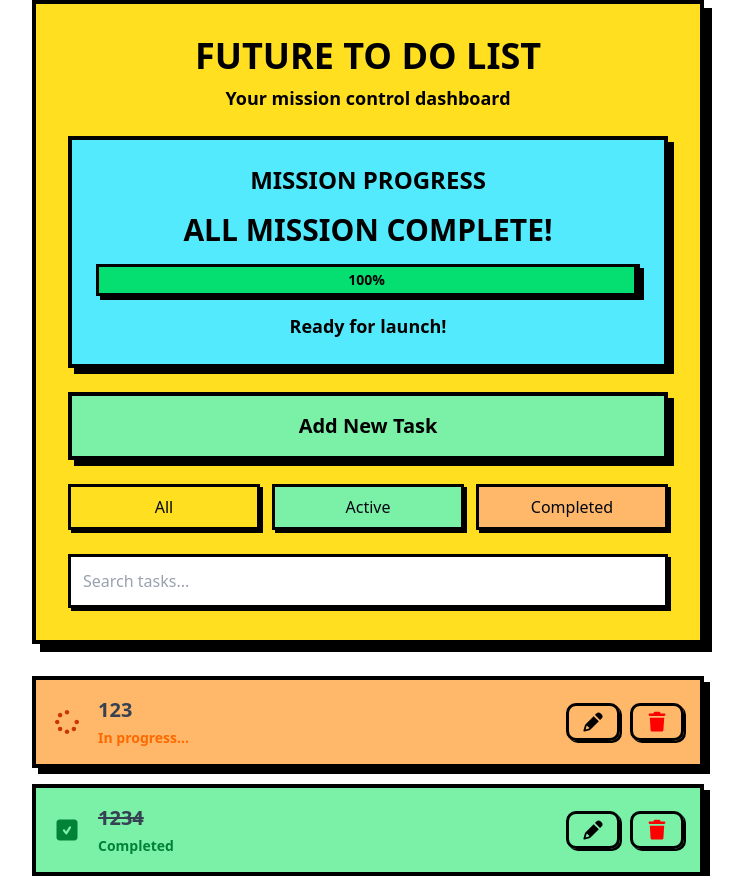
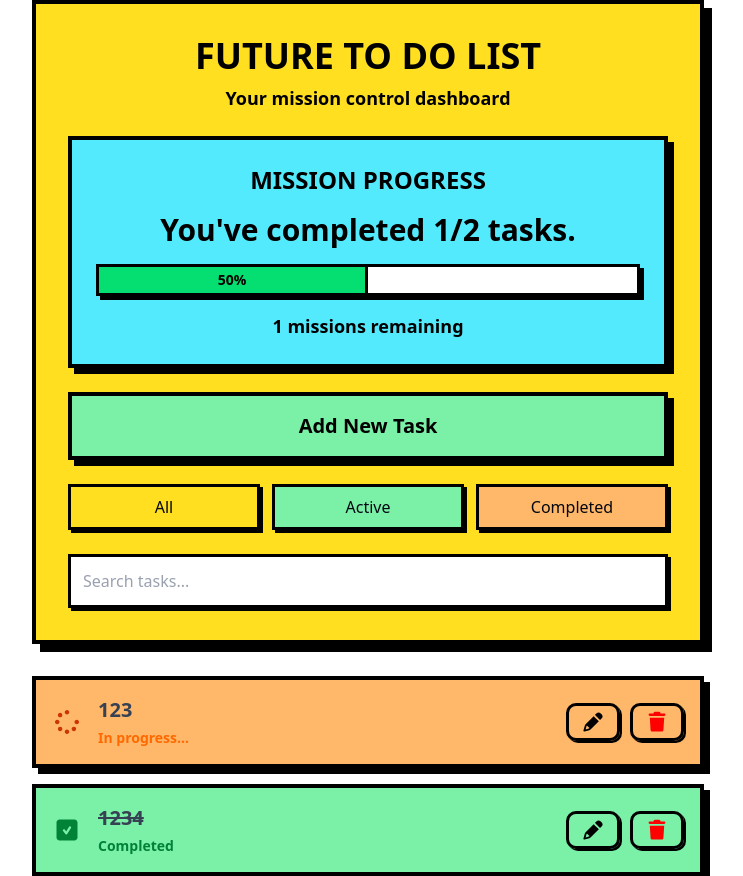
Before and after one commit to anh26tran11/TODOLIST, a React (Vite) app: page / in a window 1280 px wide. Shown: the whole page, without its empty margins (272-1015 px from the left). Built offline with nearby package versions, Linux system fonts and the light colour scheme.

Commit message:
Implement state management for list items and enhance TodoHeader and TodoItem components with task statistics and event handlers

```diff
--- a/src/App.jsx
+++ b/src/App.jsx
@@ -4,7 +4,7 @@ import viteLogo from "/vite.svg";
 import TodoHeader from "./components/TodoHeader";
 import TodoItem from "./components/TodoItem";
 function App() {
-  const listItem = [
+  const [listItem, setListItem] = useState([
     {
       id: 1,
       name: "123",
@@ -15,7 +15,20 @@ function App() {
       name: "1234",
       isCompleted: true,
     },
-  ];
+  ]);
+  const handleDelete = (id) => {
+    setListItem(listItem.filter((item) => item.id !== id));
+  };
+  const handleStatus = (id) => {
+    setListItem(
+      listItem.map((item) =>
+        item.id === id ? { ...item, isCompleted: !item.isCompleted } : item
+      )
+    );
+  };
+  const totalTask = listItem.length;
+  const completedTask = listItem.filter((item) => item.isCompleted).length;
+  const inprogressTask = totalTask - completedTask;
   return (
     <div className="max-w-2xl mx-auto">
       <div className="bg-yellow-300 border-4 border-black shadow-[8px_8px_0px_0px_rgba(0,0,0,1)] rounded-none p-8 mb-8">
@@ -25,7 +38,11 @@ function App() {
         <p class="text-lg font-bold text-black text-center mb-6">
           Your mission control dashboard
         </p>
-        <TodoHeader />
+        <TodoHeader
+          totalTask={totalTask}
+          completedTask={completedTask}
+          inprogressTask={inprogressTask}
+        />
         <button
           class="bg-green-300 w-full border-4 border-black shadow-[6px_6px_0px_0px_rgba(0,0,0,1)] rounded-none p-4 inline-block hover:translate-x-1 hover:translate-y-1 hover:shadow-[4px_4px_0px_0px_rgba(0,0,0,1)] transition-all duration-200"
           type="button"
@@ -57,7 +74,11 @@ function App() {
           value=""
         ></input>
       </div>
-      <TodoItem listItem={listItem} />
+      <TodoItem
+        listItem={listItem}
+        handleDelete={handleDelete}
+        handleStatus={handleStatus}
+      />
     </div>
   );
 }
--- a/src/components/TodoHeader/index.jsx
+++ b/src/components/TodoHeader/index.jsx
@@ -1,21 +1,37 @@
 import React from "react";
 
-const TodoHeader = () => {
+const TodoHeader = ({ totalTask, completedTask, inprogressTask }) => {
+  const percent = (completedTask / totalTask) * 100;
   return (
     <div className="bg-cyan-300 border-4 border-black shadow-[6px_6px_0px_0px_rgba(0,0,0,1)] rounded-none p-6 mb-6">
       <div className="text-center">
         <div className="text-2xl font-black text-black mb-4">
           MISSION PROGRESS
         </div>
-        <div className="text-3xl font-black text-black mb-4">
-          ALL MISSION COMPLETE!
+        <div
+          className={`text-3xl mb-4 font-black ${
+            inprogressTask === 0 ? "text-[#00a63e]" : " text-black"
+          }`}
+        >
+          {inprogressTask === 0
+            ? "ALL MISSION COMPLETE!"
+            : `You've completed ${completedTask}/${totalTask} tasks.`}
         </div>
         <div className="bg-white border-3 border-black shadow-[4px_4px_0px_0px_rgba(0,0,0,1)] rounded-none h-8 overflow-hidden">
-          <div className="bg-green-400 h-full border-r-3 border-black transition-all duration-500 flex items-center justify-center">
-            <span class="text-black font-black text-sm">100%</span>
+          <div
+            style={{ width: `${percent}%` }}
+            className="bg-green-400 h-full border-r-3 border-black transition-all duration-500 flex items-center justify-center"
+          >
+            <span class="text-black font-black text-sm">
+              {inprogressTask === totalTask ? "" : `${percent.toFixed(0)}%`}
+            </span>
           </div>
         </div>
-        <p class="text-lg font-bold text-black mt-4">Ready for launch!</p>
+        <p class="text-lg font-bold text-black mt-4">
+          {inprogressTask === 0
+            ? "Ready for launch!"
+            : `${inprogressTask} missions remaining`}
+        </p>
       </div>
     </div>
   );
--- a/src/components/TodoItem/index.jsx
+++ b/src/components/TodoItem/index.jsx
@@ -1,7 +1,11 @@
 import React from "react";
 import { Button } from "../ui/button";
 
-const TodoItem = ({ listItem }) => {
+const TodoItem = ({
+  listItem,
+  handleDelete = () => {},
+  handleStatus = () => {},
+}) => {
   return (
     <div className="space-y-4">
       {listItem.map((item) => (
@@ -12,7 +16,10 @@ const TodoItem = ({ listItem }) => {
           } relative border-4 border-black shadow-[6px_6px_0px_0px_rgba(0,0,0,1)] rounded-none p-4 transform hover:translate-x-1 hover:translate-y-1 hover:shadow-[4px_4px_0px_0px_rgba(0,0,0,1)] transition-all duration-200`}
         >
           <div className="flex items-center gap-4">
-            <div className="text-3xl cursor-pointer">
+            <div
+              onClick={() => handleStatus(item.id)}
+              className="text-3xl cursor-pointer"
+            >
               {item.isCompleted ? (
                 <svg
                   width="30"
@@ -66,7 +73,10 @@ const TodoItem = ({ listItem }) => {
               </svg>
             </button>
 
-            <button className="w-auto cursor-pointer ml-4 px-3 py-1 border-3 border-black shadow-[2px_2px_0px_#000] rounded-lg absolute right-4 top-1/2 transform -translate-y-1/2">
+            <button
+              onClick={() => handleDelete(item.id)}
+              className="w-auto cursor-pointer ml-4 px-3 py-1 border-3 border-black shadow-[2px_2px_0px_#000] rounded-lg absolute right-4 top-1/2 transform -translate-y-1/2"
+            >
               <svg
                 width="24px"
                 height="24px"
```
